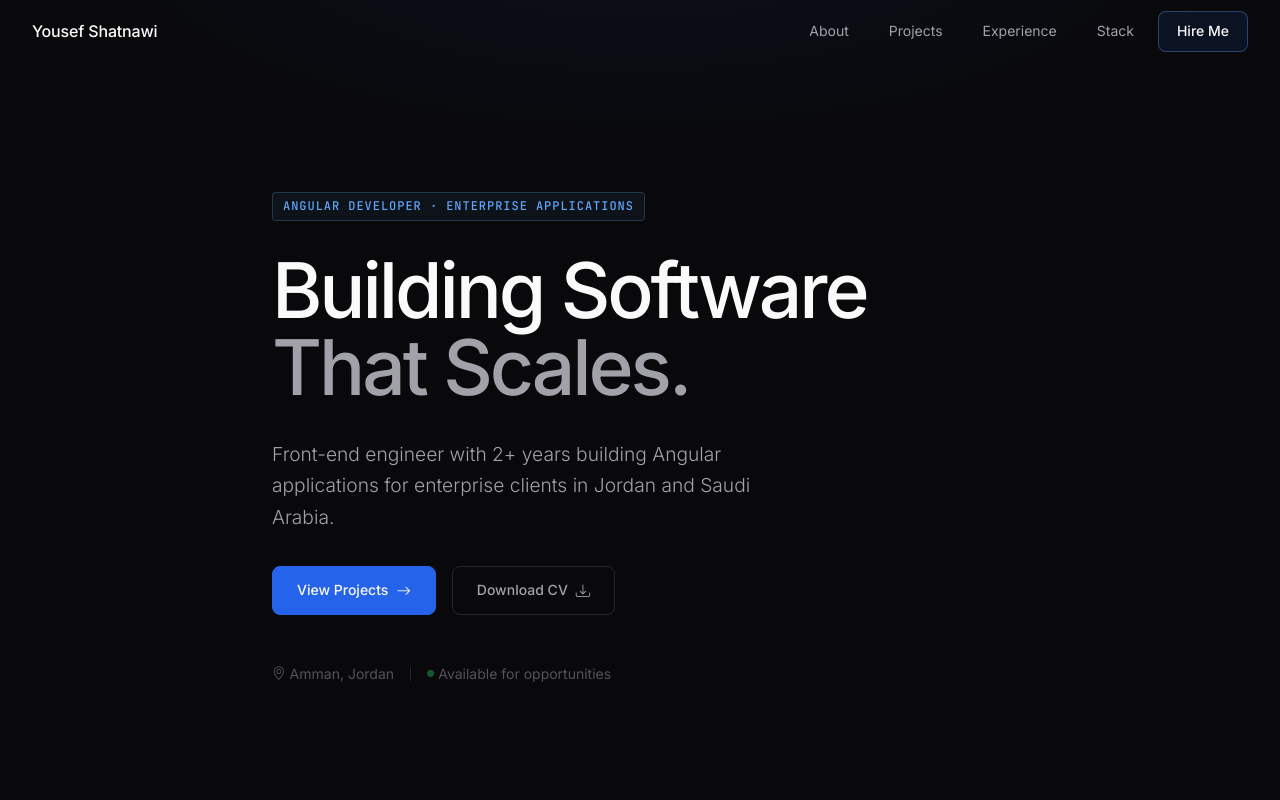
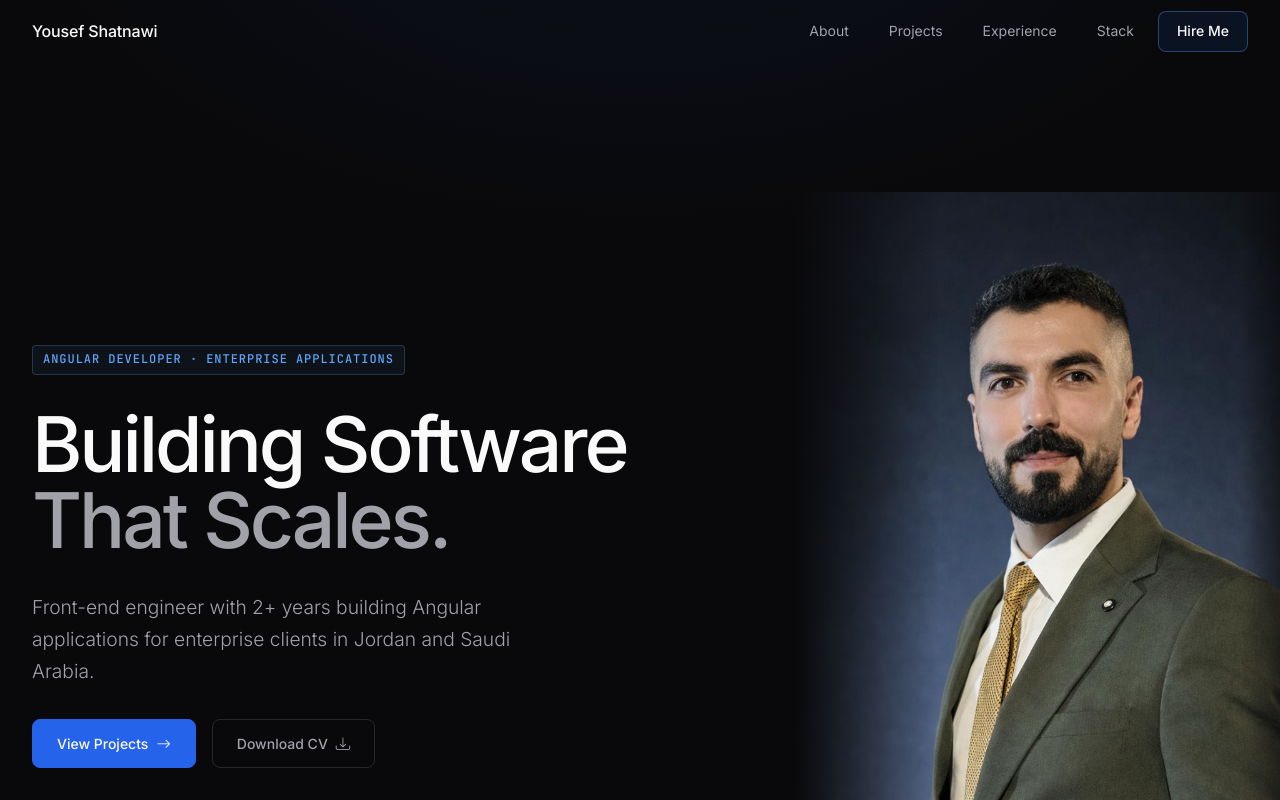
Before and after one commit to yousefshatnawi/yousef-portfolio, an Angular app: page / in a window 1280 px wide. Shown: the top 800 px of the page. Built offline with nearby package versions, Linux system fonts and the light colour scheme.

Commit message:
Refactor code structure for improved readability and maintainability

```diff
--- a/src/app/features/hero/hero.html
+++ b/src/app/features/hero/hero.html
@@ -1,6 +1,7 @@
 <section id="hero" class="hero" @heroEnter>
   <div class="hero__inner">
 
+    <div class="hero__content">
       <span class="hero-animate hero__label">
         Angular Developer &middot; Enterprise Applications
       </span>
@@ -37,6 +38,15 @@
           Available for opportunities
         </span>
       </div>
+    </div>
+
+    <div class="hero__photo" @photoEnter>
+      <img
+        src="assets/images/profile.jpg"
+        alt="Yousef Shatnawi, Angular Front-End Developer"
+        class="hero__photo-img"
+      />
+    </div>
 
   </div>
 </section>
--- a/src/app/features/hero/hero.scss
+++ b/src/app/features/hero/hero.scss
@@ -21,18 +21,92 @@
   }
 
   &__inner {
-    @include container;
+    width: 100%;
     padding-top: $space-4xl;
     padding-bottom: $space-4xl;
+    // Left padding aligns text with other sections at any viewport width
+    padding-left: max(#{$space-xl}, calc((100vw - #{$max-width}) / 2 + #{$space-xl}));
+    padding-right: 0; // photo bleeds to right viewport edge
+    display: grid;
+    grid-template-columns: 1fr clamp(360px, 38vw, 560px);
+    align-items: center;
+    min-height: 100vh;
+
+    @include tablet {
+      grid-template-columns: 1fr;
+      padding-right: $space-lg;
+      padding-left: $space-lg;
+      padding-top: $space-3xl;
+      padding-bottom: $space-2xl;
+      min-height: unset;
+    }
+
+    @include mobile {
+      padding-left: $space-md;
+      padding-right: $space-md;
+    }
+  }
+
+  &__content {
     display: flex;
     flex-direction: column;
     align-items: flex-start;
     gap: $space-xl;
-    max-width: $content-width;
+    padding-right: $space-3xl;
 
     @include tablet {
-      padding-top: $space-3xl;
-      padding-bottom: $space-3xl;
+      padding-right: 0;
+    }
+  }
+
+  &__photo {
+    position: relative;
+    overflow: hidden;
+    height: 100vh;
+    max-height: 800px;
+
+    @include tablet {
+      height: 360px;
+      max-height: 360px;
+      width: 100%;
+      margin-top: $space-2xl;
+    }
+
+    &-img {
+      width: 100%;
+      height: 100%;
+      object-fit: cover;
+      object-position: top center;
+      display: block;
+    }
+
+    // Fade left edge into background (desktop)
+    &::before {
+      content: '';
+      position: absolute;
+      inset: 0;
+      background: linear-gradient(to right, $bg-base 0%, transparent 30%);
+      pointer-events: none;
+      z-index: 1;
+    }
+
+    // Bottom fade + subtle right edge fade
+    &::after {
+      content: '';
+      position: absolute;
+      inset: 0;
+      background:
+        linear-gradient(to top, $bg-base 0%, transparent 18%),
+        linear-gradient(to left, rgba($bg-base, 0.6) 0%, transparent 8%);
+      pointer-events: none;
+      z-index: 1;
+    }
+
+    // Mobile: fade top edge instead of left
+    @include tablet {
+      &::before {
+        background: linear-gradient(to bottom, $bg-base 0%, transparent 25%);
+      }
     }
   }
 
--- a/src/app/features/hero/hero.ts
+++ b/src/app/features/hero/hero.ts
@@ -22,6 +22,14 @@ import {
         ], { optional: true }),
       ]),
     ]),
+    trigger('photoEnter', [
+      transition(':enter', [
+        style({ opacity: 0, transform: 'scale(1.05)' }),
+        animate('900ms 400ms cubic-bezier(0.16, 1, 0.3, 1)',
+          style({ opacity: 1, transform: 'scale(1)' })
+        ),
+      ]),
+    ]),
   ],
 })
 export class HeroComponent {
--- a/src/app/features/projects/projects.scss
+++ b/src/app/features/projects/projects.scss
@@ -67,7 +67,7 @@
   grid-template-columns: 1fr 1fr;
   gap: $space-4xl;
   align-items: center;
-  padding: $space-4xl 0;
+  padding: $space-2xl 0;
   border-bottom: 1px solid $border;
 
   &:first-child {
```
Also changed, not shown: public/assets/images/profile.jpg (renamed from public/assets/images/me with backgraund.jpeg). Lines whose indentation alone changed are shown as unchanged.
